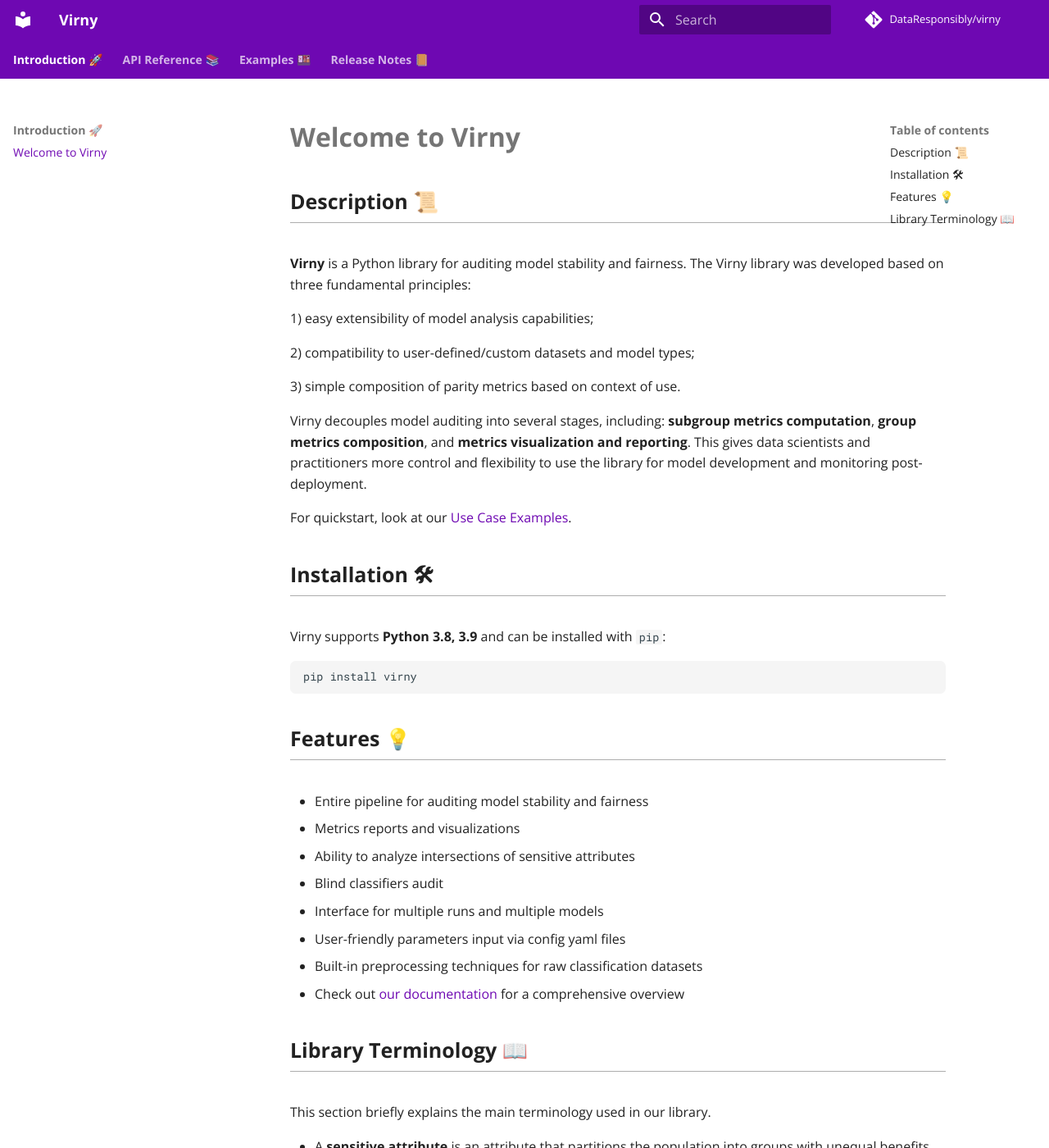
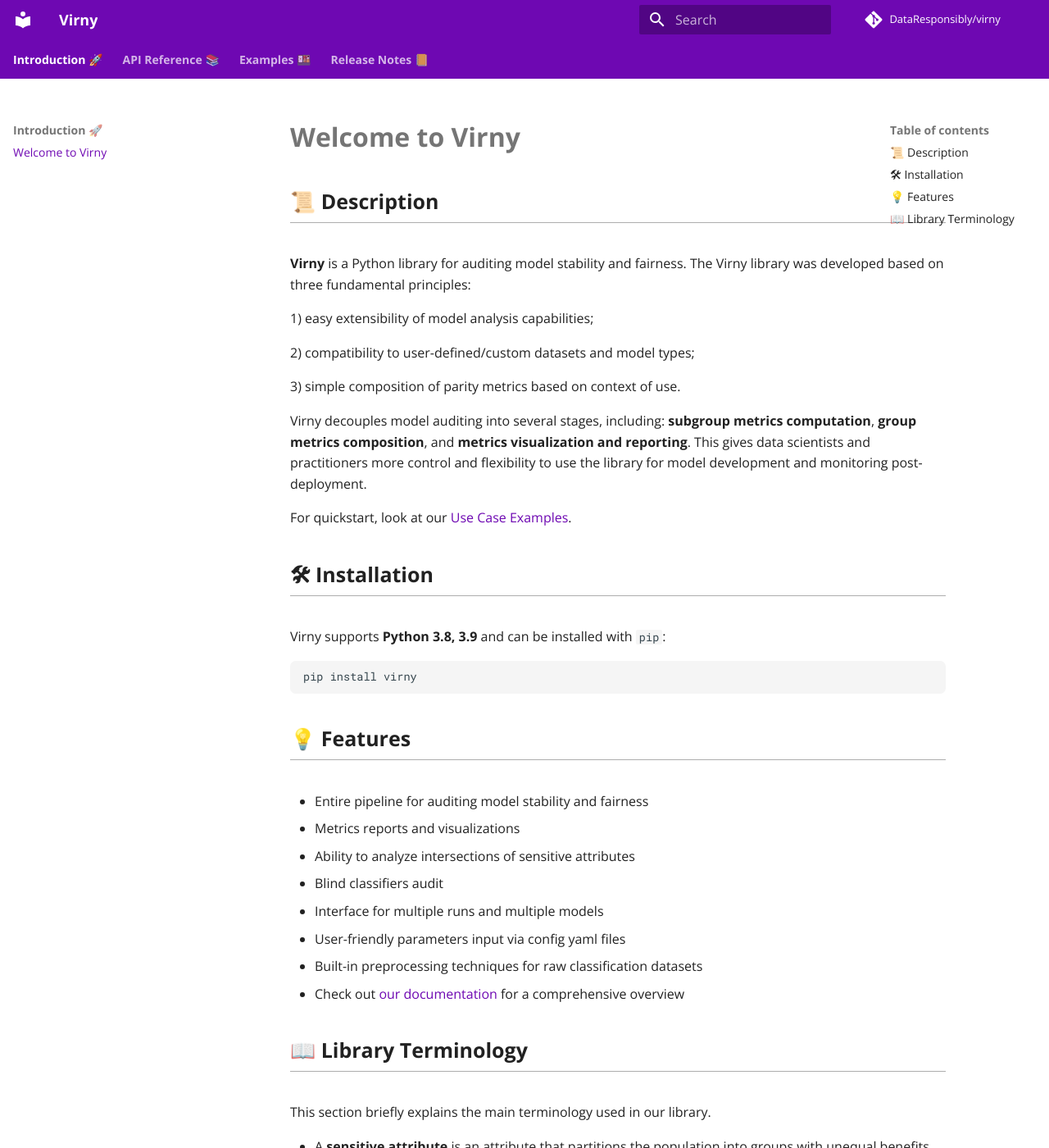
Before and after one commit to DataResponsibly/Virny, an MkDocs documentation site: the page built from docs/introduction/welcome_to_virny.md, in a window 1280 px wide and 1400 px high. Shown: the whole window at 82% size. Built offline with MkDocs 1.6.1 and Material for MkDocs 9.7.7, drawn with Linux system fonts in a browser that asks for light colours; comment, search, counter and statistics services are not loaded; the version menu is left out.

Commit message:
Release 0.2.0

````diff
--- a/docs/introduction/welcome_to_virny.md
+++ b/docs/introduction/welcome_to_virny.md
@@ -1,6 +1,6 @@
 # Welcome to Virny
 
-## Description 📜
+## 📜 Description
 
 **Virny** is a Python library for auditing model stability and fairness. The Virny library was
 developed based on three fundamental principles:
@@ -18,7 +18,7 @@ to use the library for model development and monitoring post-deployment.
 For quickstart, look at our [Use Case Examples](https://dataresponsibly.github.io/Virny/examples/Multiple_Runs_Interface_Use_Case/).
 
 
-## Installation 🛠
+## 🛠 Installation
 
 Virny supports **Python 3.8, 3.9** and can be installed with `pip`:
 
@@ -27,7 +27,7 @@ pip install virny
 ```
 
 
-## Features 💡
+## 💡 Features
 
 * Entire pipeline for auditing model stability and fairness
 * Metrics reports and visualizations
@@ -39,7 +39,7 @@ pip install virny
 * Check out [our documentation](https://dataresponsibly.github.io/Virny/) for a comprehensive overview
 
 
-## Library Terminology 📖
+## 📖 Library Terminology
 
 This section briefly explains the main terminology used in our library.
 
````
Also changed, not shown: docs/examples/Multiple_Runs_Interface_With_DB_Writer.md (+1 -1 lines), docs/examples/Multiple_Runs_Interface_With_DB_Writer.ipynb.
